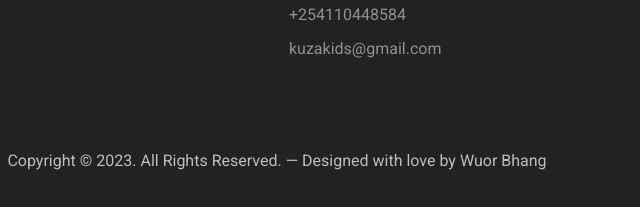
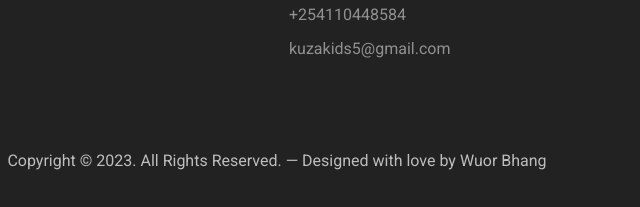
Before and after one commit to WuorBhang/kuza_kids, a plain HTML site: page index.html in a window 1280 px wide. Shown: the part 7786-7993 px from the top of the page, 363-1003 px from the left. Drawn offline with nearby package versions, Linux system fonts and the light colour scheme; a script that the page names is missing; files whose address does not match are found by name.

Commit message:
adding email

```diff
--- a/index.html
+++ b/index.html
@@ -743,7 +743,7 @@
 						<ul class="list-unstyled links mb-4">
 							<li><a href="tel://11234567890">+254757710271</a></li>
 							<li><a href="tel://11234567890">+254110448584</a></li>
-							<li><a href="mailto:info@mydomain.com">kuzakids@gmail.com</a></li>
+							<li><a href="mailto:info@mydomain.com">kuzakids5@gmail.com</a></li>
 						</ul>
 					</div> <!-- /.widget -->
 				</div> <!-- /.col-lg-3 -->
```
Also changed, not shown: news.html (+1 -1 lines).
